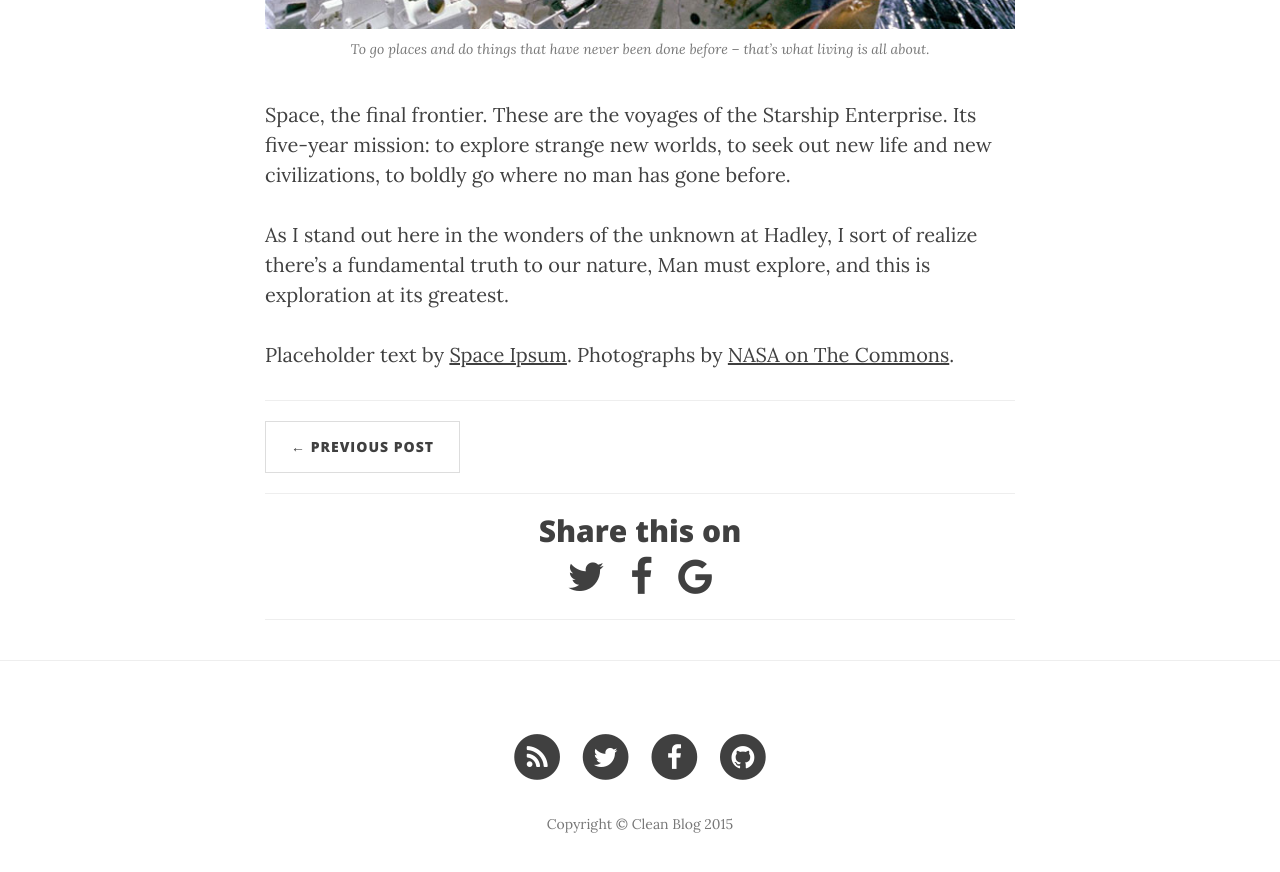
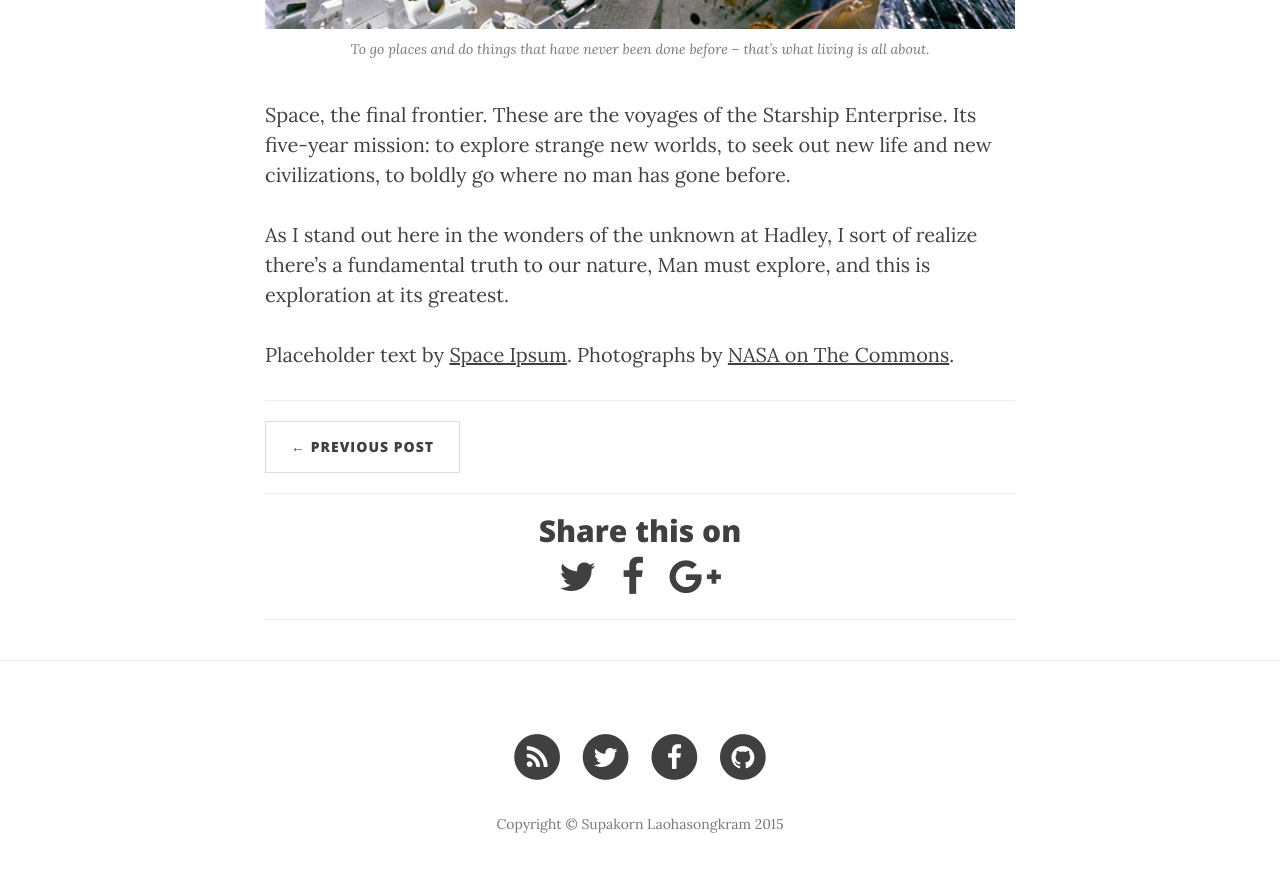
Before and after one commit to supakornlaohasongkram/supakornlaohasongkram, a Jekyll site: the page built from _posts/2014-09-24-man-must-explore.markdown, in a window 1280 px wide and 900 px high, scrolled down 2667 px. Shown: the top 872 px of the window. Built offline with Jekyll 4.4.1, drawn with Linux system fonts in a browser that asks for light colours; nearby versions of some CDN libraries; comment, search, counter and statistics services are not loaded; some of the changed text lies outside the part shown.

Commit message:
minor fix

```diff
--- a/_config.yml
+++ b/_config.yml
@@ -1,5 +1,5 @@
 # Site settings
-title: Clean Blog
+title: Supakorn Laohasongkram
 header-img: img/home-bg.jpg
 email: laohasongkram.supakorn@gmail.com
 description: "Write your site description here. It will be used as your sites meta description as well!"
--- a/_layouts/post.html
+++ b/_layouts/post.html
@@ -49,7 +49,7 @@ layout: default
 
                         <a href="https://www.facebook.com/sharer/sharer.php?u={{ site.url }}{{ page.url }}{% if page.description %}&t={{ page.description | url_escape }}{% else %}{{ page.title | url_escape }}{% endif %}" title="Share on Facebook"><i class="fa fa-facebook fa-2x"></i> </a>
 
-                        <a href="https://plus.google.com/share?url={{ site.url }}{{ page.url }}" title="Share on Google Plus"><i class="fa fa-google fa-2x"></i></a>
+                        <a href="https://plus.google.com/share?url={{ site.url }}{{ page.url }}" title="Share on Google Plus"><i class="fa fa-google-plus fa-2x"></i></a>
                 </aside>
                 <hr>
 
```
